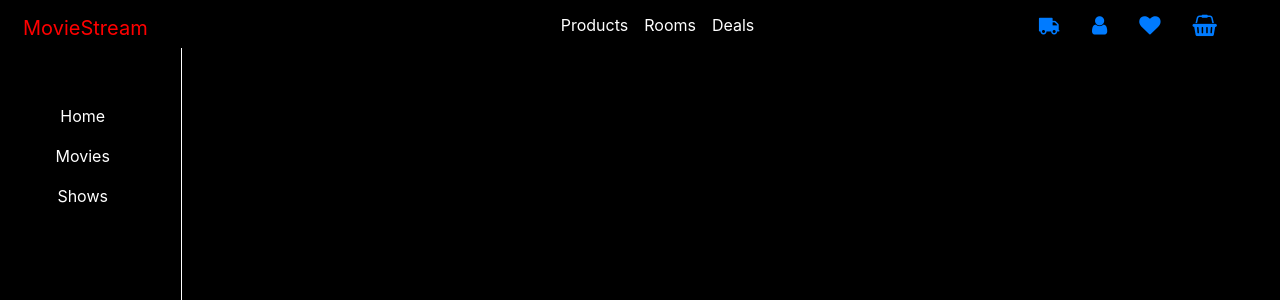
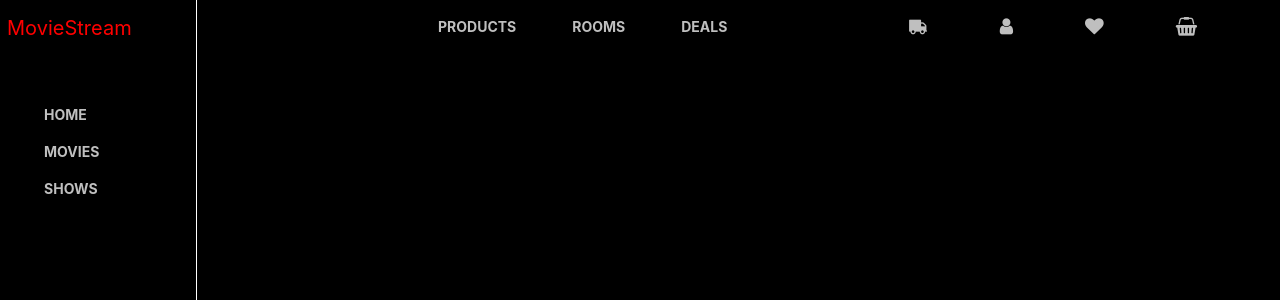
Before and after one commit to keithholler/moviestream, a React (Create React App) app: page / in a window 1280 px wide. Shown: the top 300 px of the page. Built offline with nearby package versions, Linux system fonts and the light colour scheme.

Commit message:
Link Animation

```diff
--- a/src/CSS/Sidebar.css
+++ b/src/CSS/Sidebar.css
@@ -2,12 +2,13 @@
     position: fixed;
     top: 0;
     bottom: 0;
-    left: 0;
+    left: 25px;
     min-height: 100vh !important;
     z-index: 100;
     padding: 48px 0 0;
     box-shadow: inset -1px 0 0 rgba(0, 0, 0, .1);
-    border-right: 1px solid white;
+
+
 }
 #sidebar-wrapper{
     min-height: 100vh !important;
@@ -17,6 +18,7 @@
     -moz-transition: margin .25s ease-out;
     -o-transition: margin .25s ease-out;
     transition: margin .25s ease-out;
+    border-right: 1px solid white;
 }
 #sidebar-wrapper .sidebar-heading {
     padding: 0.875rem 1.25rem;
@@ -30,7 +32,7 @@
 
 
 .header{
-    animation: bounce 2s linear;
+    animation: bounce .5s linear;
     animation-iteration-count: 1
 }
 
@@ -75,33 +77,7 @@
     animation-delay: 1.2s;
   }
 
-  .move{
-    pointer-events: auto;
-  }
 
-.movies:active {
-    animation: bounce 2s linear;
-    animation-iteration-count: 1;
-
-}
-
-.movies:nth-child(0) {
-    animation-delay: 0.1s;
-  }
-
-  .movies:nth-child(1) {
-    animation-delay: 0.2s;
-  }
-  .movies:nth-child(2) {
-    animation-delay: 0.3s;
-  }
-
-  .movies:nth-child(3) {
-    animation-delay: 0.4s;
-  }
-  .movies:nth-child(4) {
-    animation-delay: 0.5s;
-  }
 /* ANIMATION */
 @keyframes bounce {
     1% {
@@ -127,3 +103,51 @@
     }
 
   }
+  .nav-link {
+  text-decoration: none;
+  }
+
+  .nav-link {
+    font-weight: bold;
+    font-size: 14px;
+    text-transform: uppercase;
+    text-decoration: none;
+    color: white;
+    padding: 20px 0px;
+    margin: 0px 20px;
+    display: inline-block;
+    position: relative;
+    opacity: 0.75;
+  }
+
+  .nav-link:hover {
+    opacity: 1;
+  }
+  .nav-link::before {
+    transition: 300ms;
+    height: 1px;
+    content: "";
+    position: absolute;
+    background-color: white;
+  }
+  .nav-link::before {
+    width: 0%;
+    bottom: 10px;
+    color:white;
+  }
+
+  .nav-link:hover::before {
+    width: 100%;
+    color:white;
+  }
+
+  .nav-link:focus::before {
+    width: 100%;
+    color:white;
+
+  }
+
+  .nav-link:focus{
+
+    opacity: 1;
+  }
--- a/src/components/headerComponent.js
+++ b/src/components/headerComponent.js
@@ -1,48 +1,25 @@
-import React, {  useState } from "react";
-import {
-  Button,
-  Nav,
-  Navbar,
-  Carousel
-} from "react-bootstrap";
+import React, { useState } from "react";
+import { Button, Nav, Navbar, Carousel } from "react-bootstrap";
 import InfiniteCarousel from "react-leaf-carousel";
 
+function Header() {
+  return (
+    <div>
+      <Navbar expand="md" sticky="top" style={{ height: "50px" }}>
+        <Navbar.Brand href="#home" className="ml-3 mr-5 "></Navbar.Brand>
 
-function Header() {
+        <Nav className="m-auto topLink">
+          <Nav.Link href="#products" style={{ color: "white" }}>
+            Products
+          </Nav.Link>
 
+          <Nav.Link href="#rooms" style={{ color: "white" }}>
+            Rooms
+          </Nav.Link>
 
-  return (
-
-    <div>
-      <Navbar  expand="md" sticky="top" style={{height:"50px"}}>
-
-
-        <Navbar.Brand href="#home" className="ml-3 mr-5 ">
-        {/* <img
-         src="./assets/ikea-logo.svg"
-        width="60"
-        height="30"
-        className="d-inline-block align-top"
-        alt="React Bootstrap logo"
-      /> */}
-        </Navbar.Brand>
-        {/* <Form inline>
-            <FormControl type="text" placeholder="Search" className="mr-sm-2 formControl align-middle" />
-            <Button variant="outline-secondary" size="sm" className="align-middle">Search</Button>
-          </Form> */}
-        <Navbar.Collapse id="basic-navbar-nav">
-        <Nav className="m-auto topLink">
-
-    <Nav.Link href="#products" style={{color:"white"}}>Products</Nav.Link>
-
-
-    <Nav.Link href="#rooms"style={{color:"white"}}>Rooms</Nav.Link>
-
-
-    <Nav.Link href="#deals"style={{color:"white"}}>Deals</Nav.Link>
-
-
-
+          <Nav.Link href="#deals" style={{ color: "white" }}>
+            Deals
+          </Nav.Link>
         </Nav>
         <Nav.Link href="#truck">
           <i className="fa fa-truck fa-lg fa-flip-horizontal" />
@@ -56,7 +33,6 @@ function Header() {
         <Nav.Link href="#user">
           <i className="fa fa-shopping-basket fa-lg " />
         </Nav.Link>
-        </Navbar.Collapse>
       </Navbar>
 
       <div
@@ -64,9 +40,7 @@ function Header() {
         className="modal fixed-right fade"
         tabindex="-1"
         role="dialog"
-      >
-
-      </div>
+      ></div>
     </div>
   );
 }
--- a/src/components/sideComponent.js
+++ b/src/components/sideComponent.js
@@ -1,4 +1,4 @@
-import React, { useState } from "react";
+import React, { useState, useFocus } from "react";
 import { Nav, Navbar } from "react-bootstrap";
 import "../CSS/Sidebar.css";
 
@@ -8,7 +8,7 @@ const Sidebar = (props) => {
 
   return (
     <>
-      <Navbar.Brand href="#home" className="ml-4 mt-2">
+      <Navbar.Brand href="#home" className="ml-2 mt-2">
         <span aria-label={copy} role={copy}>
           {copy.split("").map(function (char, index) {
             return (
@@ -27,46 +27,36 @@ const Sidebar = (props) => {
       <Nav
         className="col-md-12 d-none d-md-block sidebar "
         activeKey="/home"
-        onSelect={(selectedKey) => alert(`selected ${selectedKey}`)}
+        //onSelect={(selectedKey) => alert(`selected ${selectedKey}`)}
       >
         <div className="sidebar-sticky"></div>
         <Nav.Item>
           <Nav.Link
-            href="/home"
-            className="text-center"
+            href="#home"
+            className="ml-1 home"
             style={{ color: "white" }}
           >
             Home
           </Nav.Link>
         </Nav.Item>
-        <Nav.Item>
-          <Nav.Link
-            // eventKey="/Movies"
-            className="text-center move"
+        <Nav.Link href="#movies" className="ml-1" style={{ color: "white" }}>
+          <span
             style={{ color: "white" }}
+            className=" text-center"
+            aria-label={movies}
+            role={movies}
           >
-             <span aria-label={movies} role={movies}>
             {movies.split("").map(function (char, index) {
               return (
-              <span
-                className="movies"
-                aria-hidden="true"
-                key={index}
-
-              >
+                <span aria-hidden="true" key={index}>
                   {char}
                 </span>
               );
             })}
           </span>
         </Nav.Link>
-        </Nav.Item>
         <Nav.Item>
-          <Nav.Link
-            eventKey="/Shows"
-            className="text-center"
-            style={{ color: "white" }}
-          >
+          <Nav.Link href="#shows" className="ml-1" style={{ color: "white" }}>
             Shows
           </Nav.Link>
         </Nav.Item>
```
Also changed, not shown: 1 other file (tests, documents, lock files or other folders). Lines whose indentation alone changed are shown as unchanged.
